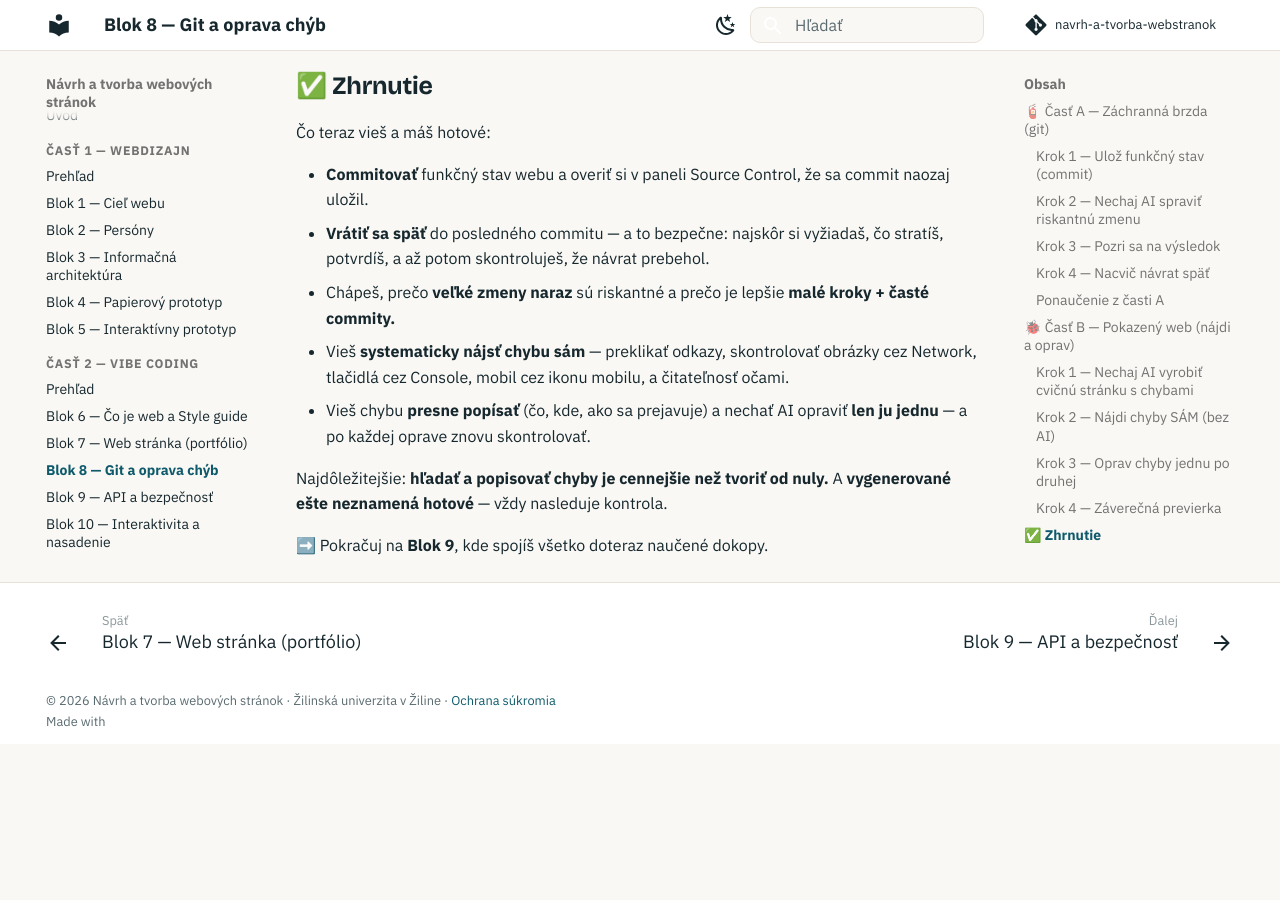
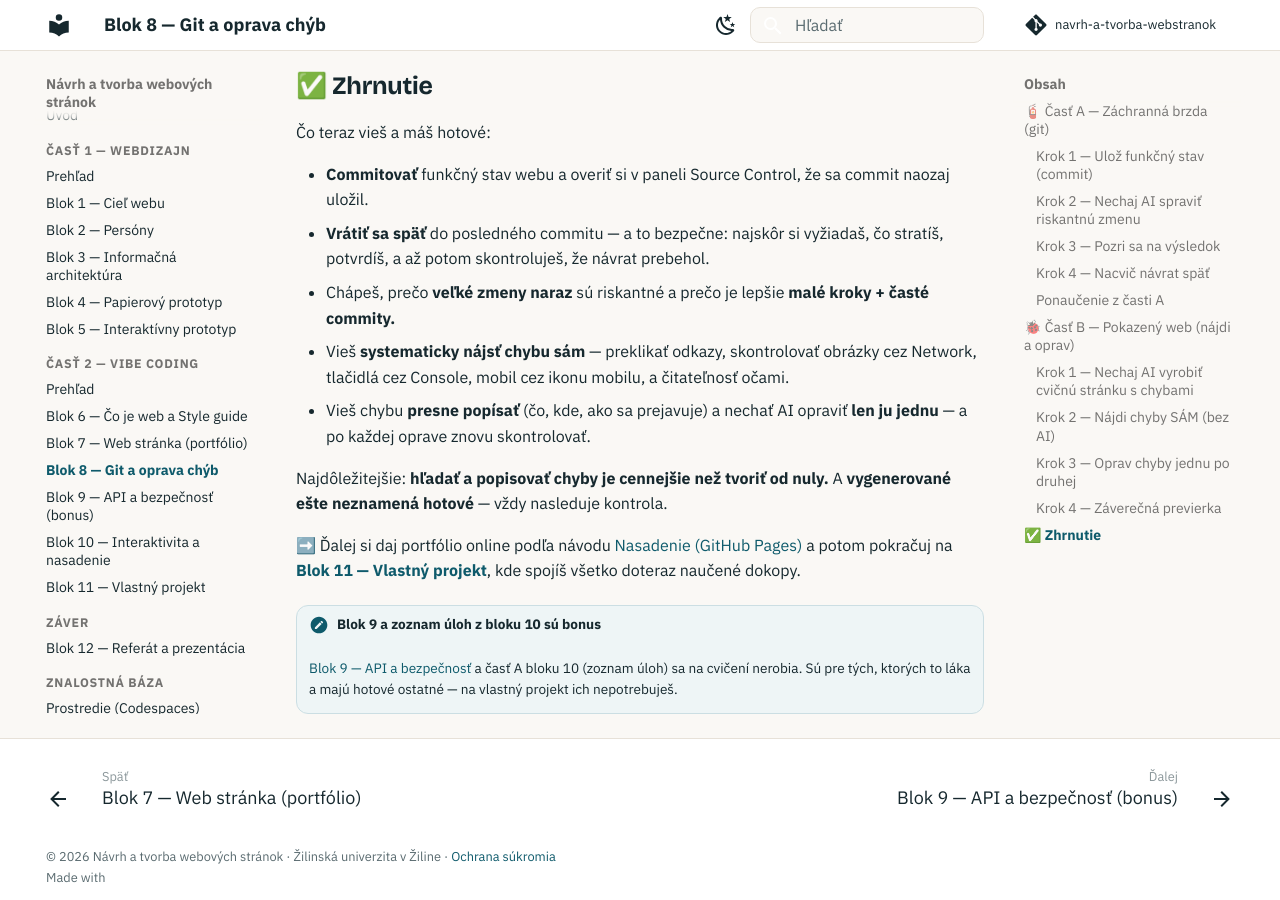
Before and after one commit to saman1001/navrh-a-tvorba-webstranok, an MkDocs documentation site: the page built from docs/02-vibe-coding/blok-8-git-a-oprava.md, in a window 1280 px wide and 900 px high, scrolled down 4436 px. Built offline with MkDocs 1.6.1 and Material for MkDocs 9.7.7, drawn with Linux system fonts in a browser that asks for light colours; comment, search, counter and statistics services are not loaded; before the commit the page ends 5180 px from its top, so only the background shows below that.

Commit message:
Blok 9 a zoznam úloh z bloku 10 označené ako bonus, po bloku 8 sa pokračuje nasadením a blokom 11
Co-Authored-By: Claude Fable 5.1 <noreply@anthropic.com>

```diff
--- a/docs/02-vibe-coding/blok-8-git-a-oprava.md
+++ b/docs/02-vibe-coding/blok-8-git-a-oprava.md
@@ -156,4 +156,7 @@ Skontroluj, či ostala niektorá z 5 ukrytých chýb — popíš ju, ale neoprav
 
 Najdôležitejšie: **hľadať a popisovať chyby je cennejšie než tvoriť od nuly.** A **vygenerované ešte neznamená hotové** — vždy nasleduje kontrola.
 
-➡️ Pokračuj na **Blok 9**, kde spojíš všetko doteraz naučené dokopy.
+➡️ Ďalej si daj portfólio online podľa návodu [Nasadenie (GitHub Pages)](../znalostna-baza/nasadenie-github-pages.md) a potom pokračuj na **[Blok 11 — Vlastný projekt](blok-11-vlastny-projekt.md)**, kde spojíš všetko doteraz naučené dokopy.
+
+!!! note "Blok 9 a zoznam úloh z bloku 10 sú bonus"
+    [Blok 9 — API a bezpečnosť](blok-9-api-a-bezpecnost.md) a časť A bloku 10 (zoznam úloh) sa na cvičení nerobia. Sú pre tých, ktorých to láka a majú hotové ostatné — na vlastný projekt ich nepotrebuješ.
--- a/mkdocs.yml
+++ b/mkdocs.yml
@@ -95,7 +95,7 @@ nav:
       - "Blok 6 — Čo je web a Style guide": 02-vibe-coding/blok-6-co-je-web-a-styleguide.md
       - "Blok 7 — Web stránka (portfólio)": 02-vibe-coding/blok-7-webstranka.md
       - "Blok 8 — Git a oprava chýb": 02-vibe-coding/blok-8-git-a-oprava.md
-      - "Blok 9 — API a bezpečnosť": 02-vibe-coding/blok-9-api-a-bezpecnost.md
+      - "Blok 9 — API a bezpečnosť (bonus)": 02-vibe-coding/blok-9-api-a-bezpecnost.md
       - "Blok 10 — Interaktivita a nasadenie": 02-vibe-coding/blok-10-interaktivita-a-nasadenie.md
       - "Blok 11 — Vlastný projekt": 02-vibe-coding/blok-11-vlastny-projekt.md
   - "Záver":
```
Also changed, not shown: docs/02-vibe-coding/blok-10-interaktivita-a-nasadenie.md (+3 -0 lines), docs/02-vibe-coding/blok-9-api-a-bezpecnost.md (+3 -0 lines), docs/02-vibe-coding/index.md (+2 -2 lines).
